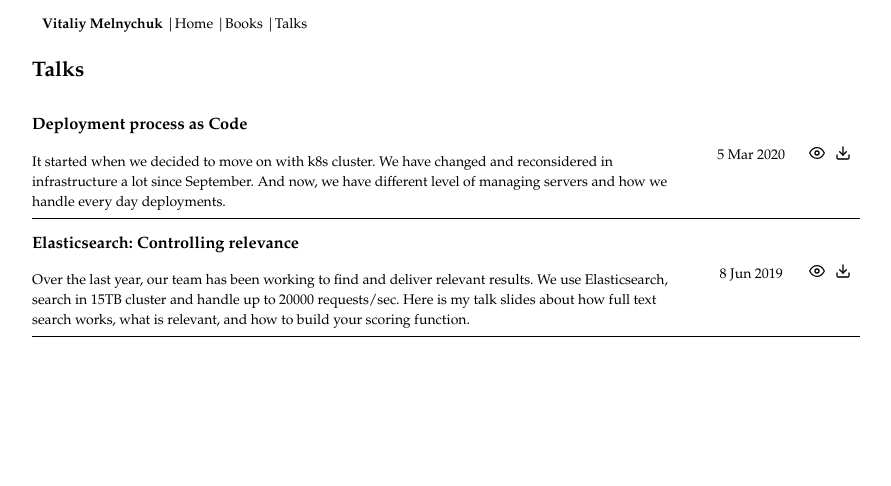
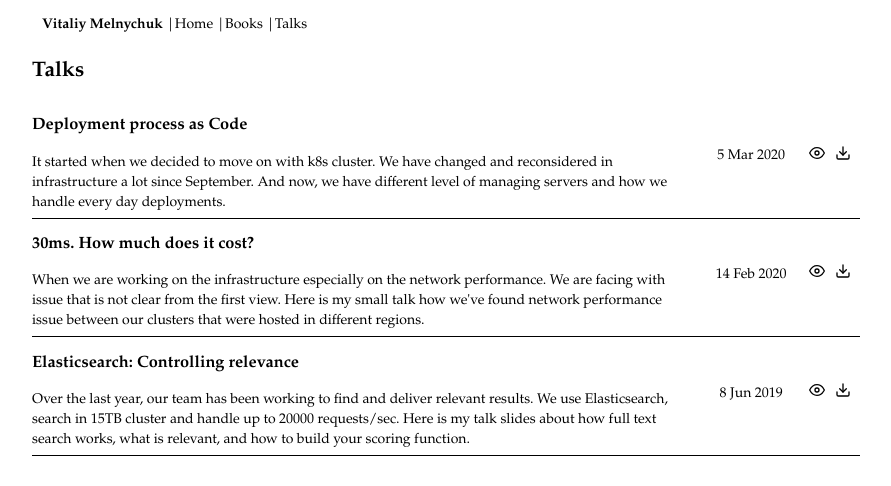
Before and after one commit to vitaliimelnychuk/blog, a Next.js app: page /talks in a window 1280 px wide. Shown: the top 486 px of the page, without its empty margins (194-1085 px from the left). Built offline with nearby package versions, Linux system fonts and the light colour scheme.

Commit message:
add "30s. How much doest it cost" talk

```diff
--- a/content/talks.ts
+++ b/content/talks.ts
@@ -13,6 +13,12 @@ export const talks = [
     url: "static/pdf/deployment-process-as-code.pdf"
   },
   {
+    title: "30ms. How much does it cost?",
+    description: "When we are working on the infrastructure especially on the network performance. We are facing with issue that is not clear from the first view. Here is my small talk how we've found network performance issue between our clusters that were hosted in different regions.",
+    date: new Date("14 Feb 2020"),
+    url: "static/pdf/30ms_how-much-does-it-cost.pdf"
+  },
+  {
     title: "Elasticsearch: Controlling relevance",
     description: "Over the last year, our team has been working to find and deliver relevant results. We use Elasticsearch, search in 15TB cluster and handle up to 20000 requests/sec. Here is my talk slides about how full text search works, what is relevant, and how to build your scoring function.",
     date: new Date("June 8 2019"),
```
Also changed, not shown: 1 other file (tests, documents, lock files or other folders).
